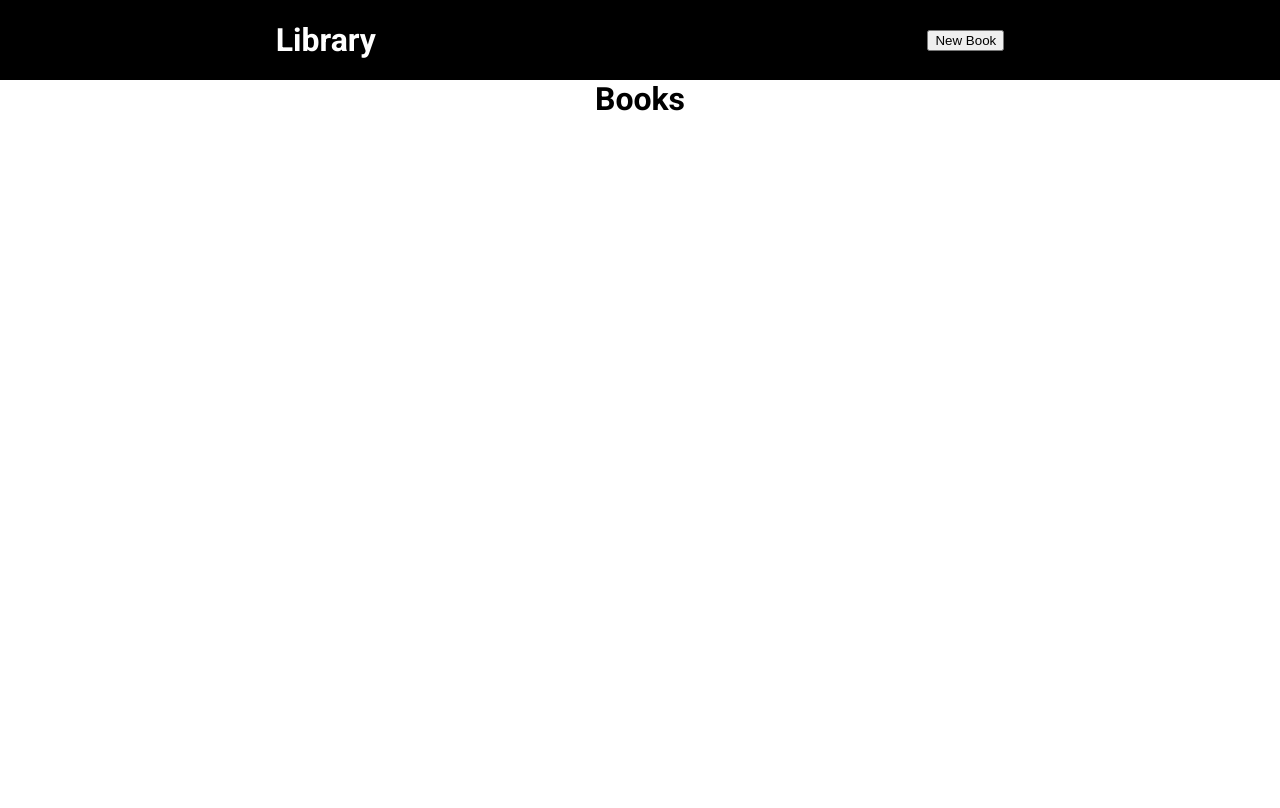
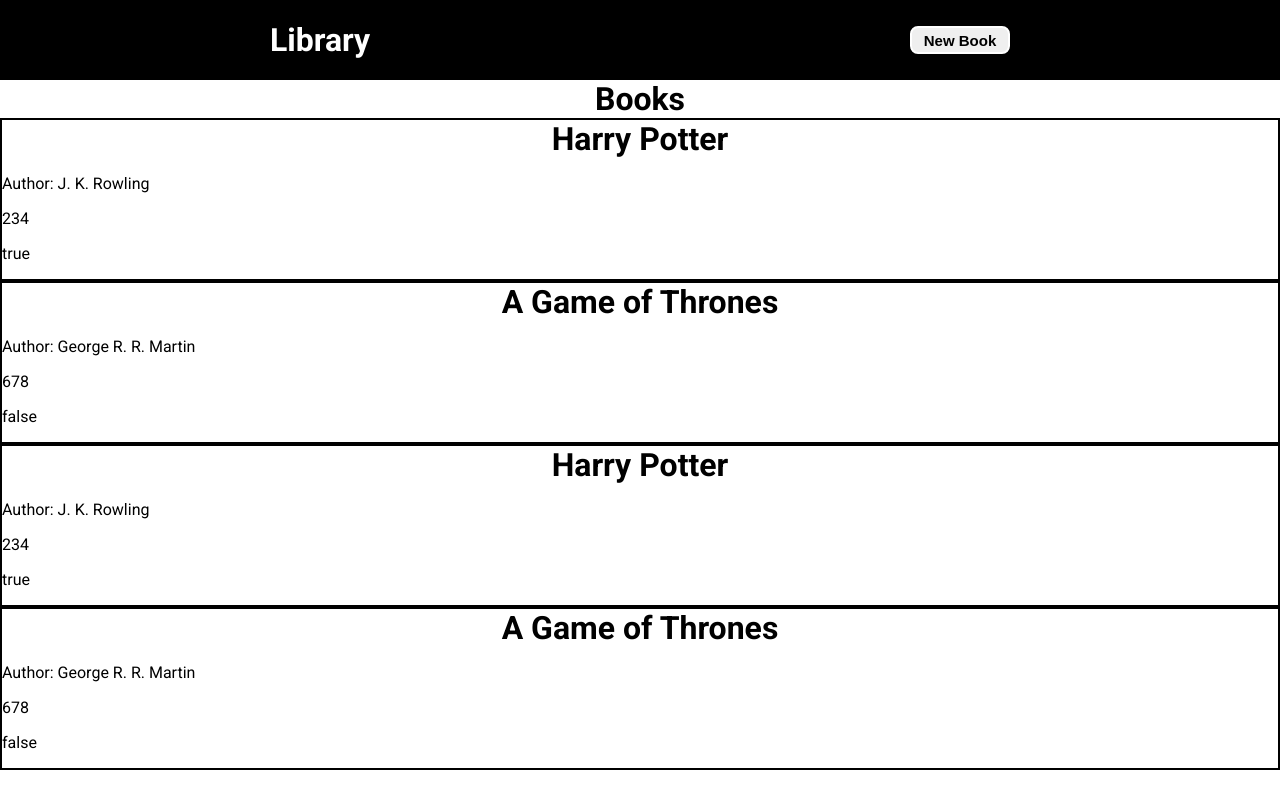
Before and after one commit to HexanRaa/Library, a plain HTML site: page index.html in a window 1280 px wide. Drawn offline with Linux system fonts and the light colour scheme.

Commit message:
Displaying books in myLibrary array

```diff
--- a/app.js
+++ b/app.js
@@ -0,0 +1,71 @@
+let myLibrary = [
+  {
+    title: "Harry Potter",
+    author: "J. K. Rowling",
+    pages: 234,
+    read: true,
+  },
+  {
+    title: "A Game of Thrones",
+    author: "George R. R. Martin",
+    pages: 678,
+    read: false,
+  },
+  {
+    title: "Harry Potter",
+    author: "J. K. Rowling",
+    pages: 234,
+    read: true,
+  },
+  {
+    title: "A Game of Thrones",
+    author: "George R. R. Martin",
+    pages: 678,
+    read: false,
+  },
+];
+
+function Book(title, author, pages, read) {
+  this.title = title;
+  this.author = author;
+  this.pages = pages;
+  this.read = read;
+}
+
+function addBookToLibrary() {
+  let newBook = new Book("abcd", "dsfasdg", "123", true);
+  let newBook2 = new Book("abcd", "dsfasdg", "123", true);
+  return myLibrary.push(newBook, newBook2);
+}
+
+function displayBooks() {
+  const booksContainer = document.querySelector(".books-container");
+  myLibrary.forEach(book => {
+    const card = document.createElement("div");
+    card.classList.add("card");
+    const bookName = document.createElement("h1");
+    bookName.textContent = book.title;
+    const bookAuthor = document.createElement("p");
+    bookAuthor.textContent = "Author: " + book.author;
+    const bookPages = document.createElement("p");
+    bookPages.textContent = book.pages;
+    const bookRead = document.createElement("p");
+    bookRead.textContent = book.read;
+    card.appendChild(bookName);
+    card.appendChild(bookAuthor);
+    card.appendChild(bookPages);
+    card.appendChild(bookRead);
+    booksContainer.appendChild(card);
+  });
+}
+
+displayBooks();
+
+console.log(myLibrary);
+
+// const form = document.querySelector("div");
+// const newBookBtn = document.querySelector(".newbookbtn");
+
+// newBookBtn.addEventListener("click", () => {
+//   form.classList.toggle("hidden");
+// });
--- a/index.html
+++ b/index.html
@@ -18,7 +18,7 @@
     <div class="container">
       <header>
         <h1>Library</h1>
-        <button class="newbook">New Book</button>
+        <button class="newbookbtn">New Book</button>
       </header>
       <main>
         <h1>Books</h1>
--- a/style.css
+++ b/style.css
@@ -23,6 +23,15 @@
   align-items: center;
 }
 
+.newbookbtn {
+  height: 28px;
+  width: 100px;
+  font-size: 15px;
+  font-weight: 700;
+  border: 2px solid white;
+  border-radius: 8px;
+}
+
 main {
   height: 100vh;
 }
```
